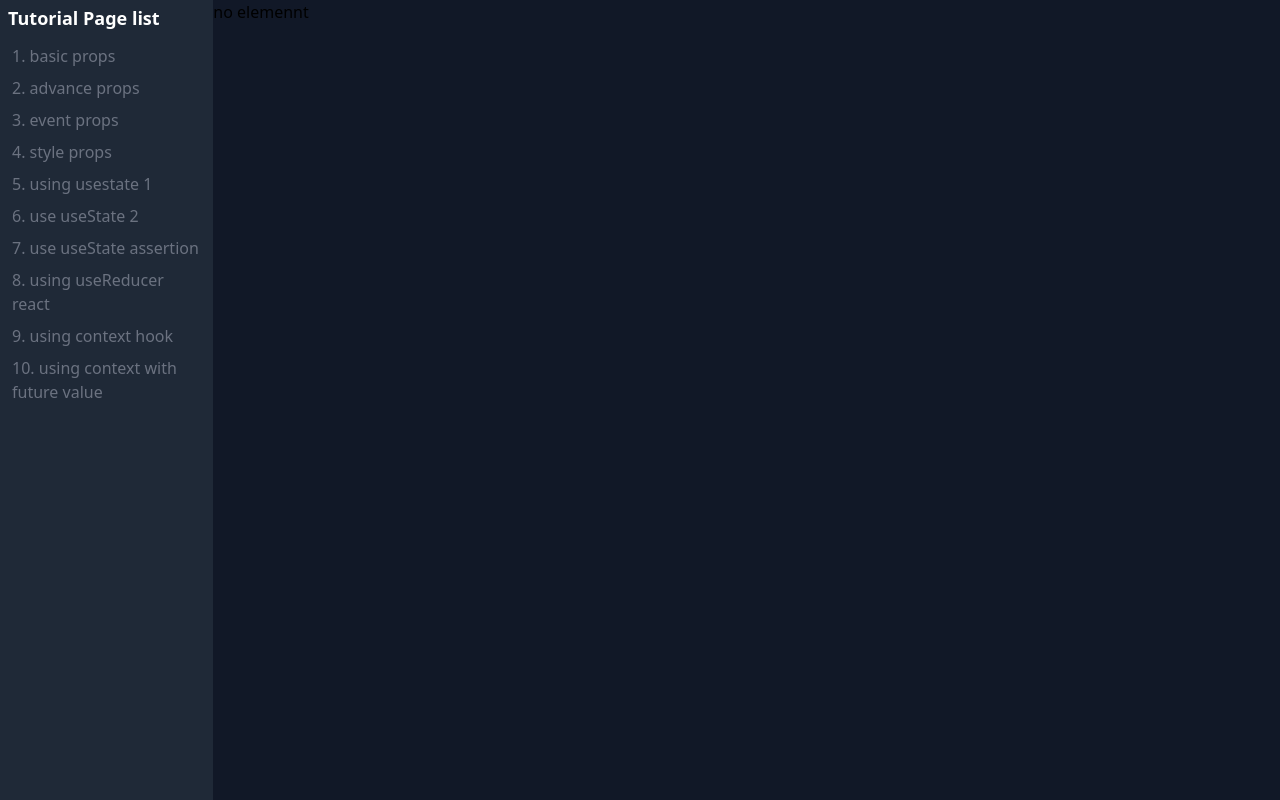
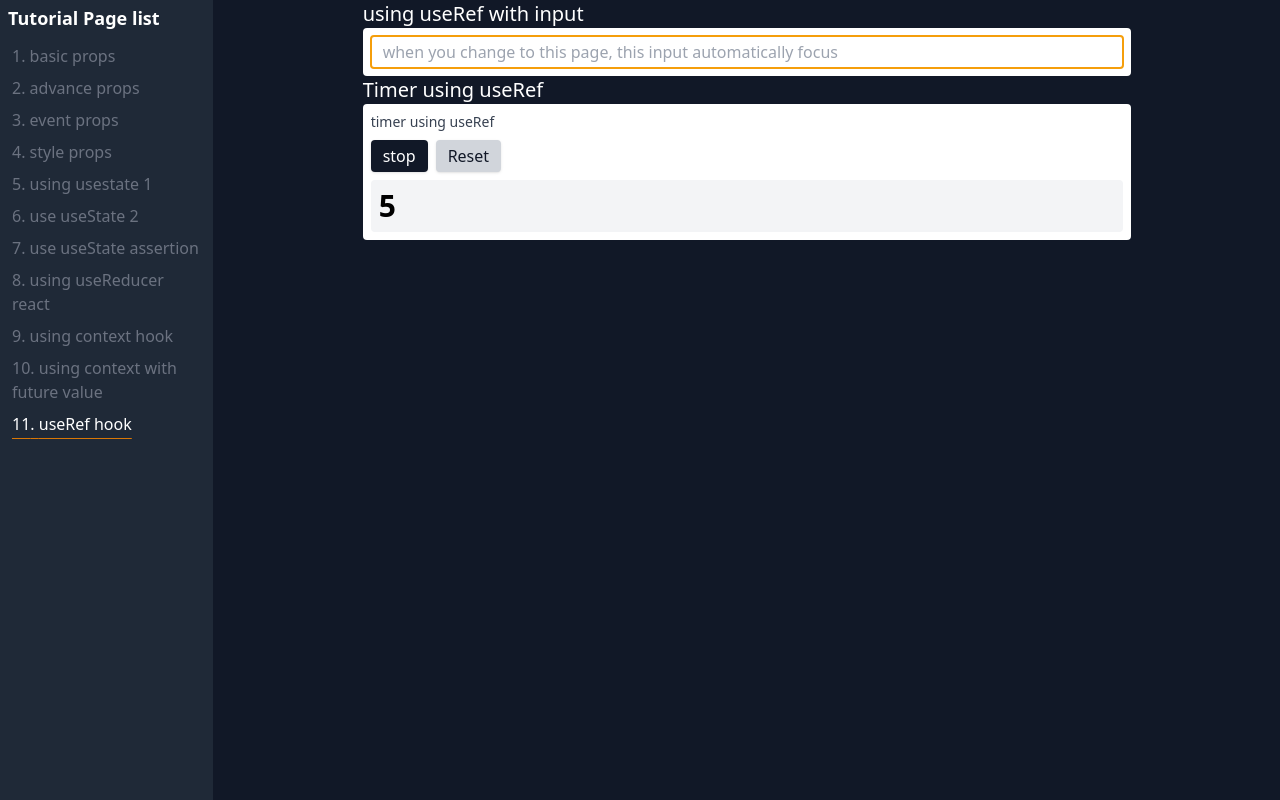
Before and after one commit to zidan-p/react-typescript, a React (Create React App) app: page /useref-hook in a window 1280 px wide. Built offline with nearby package versions, Linux system fonts and the light colour scheme.

Commit message:
useRef Hook

```diff
--- /dev/null
+++ b/src/components/ref/DomRef.tsx
@@ -0,0 +1,22 @@
+import { useEffect, useRef } from "react"
+
+
+
+
+
+
+export const DOmRef = () => {
+    const inputRef = useRef<HTMLInputElement>(null);
+    //i don't know why it is allowed in ts 🤔, isn't HTML element and null different?
+    //but whatever,,
+
+    useEffect(()=>{
+        inputRef.current?.focus(); //it will make teh component alway focus first every render
+    },[])
+
+    return (
+        <div className="">
+            <input className="w-full px-3 py-1 focus-within:outline-amber-500" placeholder="when you change to this page, this input automatically focus" type="text" ref={inputRef} />
+        </div>
+    )
+}
--- /dev/null
+++ b/src/components/ref/MutableRef.tsx
@@ -0,0 +1,69 @@
+import { useEffect, useRef, useState } from "react"
+
+
+
+
+export const MutableRef = () => {
+    const [timer, setTimer] = useState(0);
+    const [timerState, setTimerState] = useState <"stop" | "play">("play");
+    const intervalRef = useRef<number | null>(null);
+
+    const stopTimer = () =>{
+        if(window && intervalRef.current){
+            clearInterval(intervalRef.current)
+            intervalRef.current = null;
+        }
+    }
+
+    const playTimer = () => {
+        if(window && intervalRef.current == null){
+            intervalRef.current = window.setInterval(()=>{
+                setTimer(time => time + 1);
+            },1000)
+        }
+    }
+
+    const handleTimerSTate = () => {
+        // timer's state, not button state
+        // so when time play, button stop
+        // that's apply for stop
+        if(timerState === "play") {
+            setTimerState("stop");
+            stopTimer();
+        }else{
+            setTimerState("play");
+            playTimer();
+        }
+    }
+
+    const reset = () => {
+        setTimer(0);
+    }
+
+    useEffect(()=>{
+        if(!window) return;
+        // remenber to use window object.
+        // typescript does't know if it server of client runtime
+        playTimer();
+
+        return () => {stopTimer()};
+    },[])
+
+
+    return (
+        <div className="">
+            <p className="text-gray-700 text-sm mb-2">timer using useRef</p>
+            <div className="flex gap-2 mb-2">
+                <button onClick={handleTimerSTate} className="bg-gray-900 shadow px-3 p-1 rounded text-white hover:bg-gray-800 active:bg-gray-700">
+                    {timerState == "play" ? "stop" : "play"}
+                </button>
+                <button onClick={reset} className="bg-gray-300 shadow px-3 p-1 rounded text-gray-900 hover:bg-gray-200 active:bg-gray-100">
+                    Reset
+                </button>
+            </div>
+            <div className="bg-gray-100 rounded p-2">
+                <h1 className="text-3xl font-bold ">{timer}</h1>
+            </div>
+        </div>
+    )
+}
--- a/src/data/pagesData.tsx
+++ b/src/data/pagesData.tsx
@@ -9,6 +9,7 @@ import { UseStateTypeAssertion } from "../pages/useStateTypeAssertion";
 import { UseReducerHook } from "../pages/useReducerHook";
 import { UseContextHook } from "../pages/useContextHook";
 import { UseContextFutureValue } from "../pages/useContextFutureValue";
+import { UseRefHook } from "../pages/useRefHook";
 
 type pagesDataType = {
     path: string;
@@ -66,6 +67,11 @@ export const pagesData : pagesDataType = [
         path: "/usecontext-future-value",
         name: "using context with future value",
         Element : UseContextFutureValue
+    },
+    {
+        path: "/useref-hook",
+        name: "useRef hook",
+        Element : UseRefHook
     }
 
 ];
--- /dev/null
+++ b/src/pages/useRefHook.tsx
@@ -0,0 +1,26 @@
+import { DOmRef } from "../components/ref/DomRef"
+import { MutableRef } from "../components/ref/MutableRef"
+
+
+
+
+export const UseRefHook = () => {
+    return(
+        <div className="">
+          <div className="mx-auto max-w-3xl">
+            <div className="">
+              <h2 className='text-white text-xl'>using useRef with input</h2>
+              <div className="bg-white p-2 rounded">
+                <DOmRef />
+              </div>
+            </div>
+            <div className="">
+              <h2 className='text-white text-xl'>Timer using useRef</h2>
+              <div className="bg-white p-2 rounded">
+                <MutableRef />
+              </div>
+            </div>
+          </div>
+        </div>
+    )
+}
```
